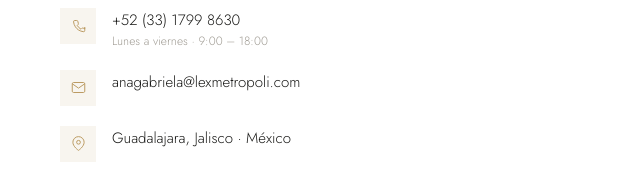
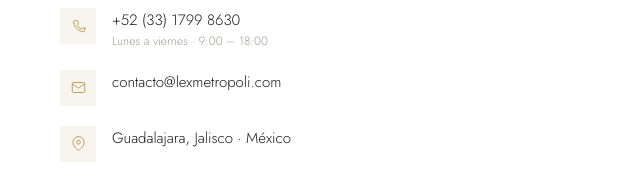
Before and after one commit to alexahinojosa26/LexMetropoli, a website: page contacto.html in a window 1280 px wide. Shown: the part 403-594 px from the top of the page, 0-640 px from the left. Drawn offline with nearby package versions, Linux system fonts and the light colour scheme.

Commit message:
Update contact email in contacto.html

```diff
--- a/contacto.html
+++ b/contacto.html
@@ -10,7 +10,6 @@
 <link rel="stylesheet" href="style.css">
 </head>
 <body>
-
 <!-- NAV -->
 <nav>
   <a href="index.html" class="logo"><img src="logo-horizontal-crop.png" alt="Lex Metrópoli" class="logo-img"></a>
@@ -25,7 +24,6 @@
   </ul>
   <a href="#contacto" class="nav-cta nav-cta-desktop">Agenda tu asesoría</a>
 </nav>
-
 <!-- CONTACT -->
 <section class="contact" id="contacto">
   <div>
@@ -45,7 +43,7 @@
       <div class="contact-icon">
         <svg viewBox="0 0 24 24"><path d="M4 4h16c1.1 0 2 .9 2 2v12c0 1.1-.9 2-2 2H4c-1.1 0-2-.9-2-2V6c0-1.1.9-2 2-2z"/><polyline points="22,6 12,13 2,6"/></svg>
       </div>
-      <p class="contact-detail-text">anagabriela@lexmetropoli.com</p>
+      <p class="contact-detail-text">contacto@lexmetropoli.com</p>
     </div>
     <div class="contact-item">
       <div class="contact-icon">
@@ -113,7 +111,6 @@
     </form>
   </div>
 </section>
-
 <!-- FOOTER -->
 <footer>
   <div class="footer-top">
@@ -153,7 +150,6 @@
     <a href="#" class="footer-privacy">Aviso de privacidad</a>
   </div>
 </footer>
-
 <script src="script.js"></script>
 </body>
 </html>
```
